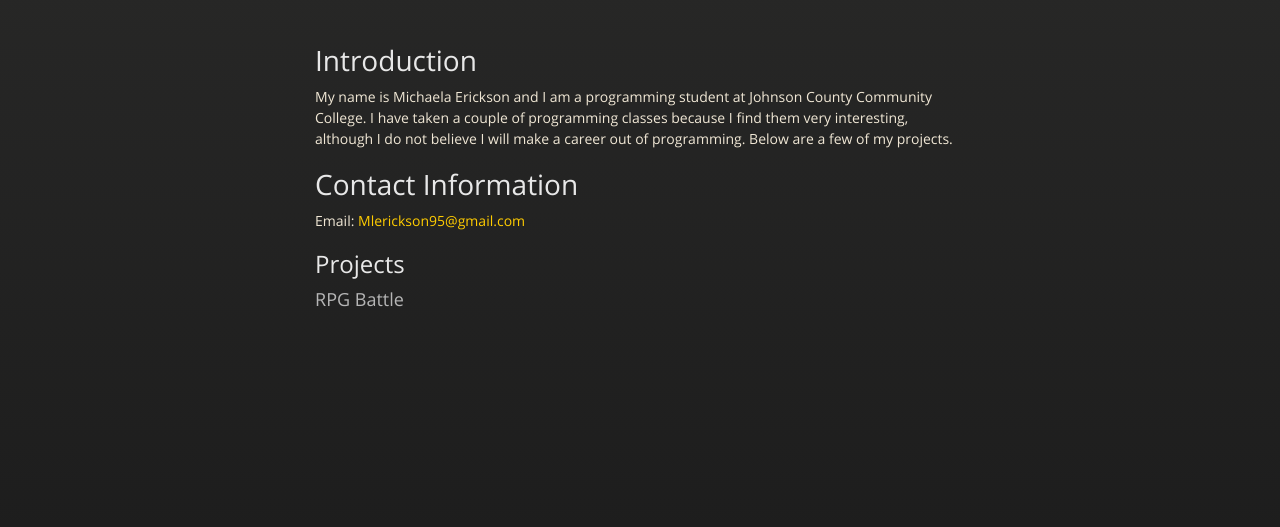
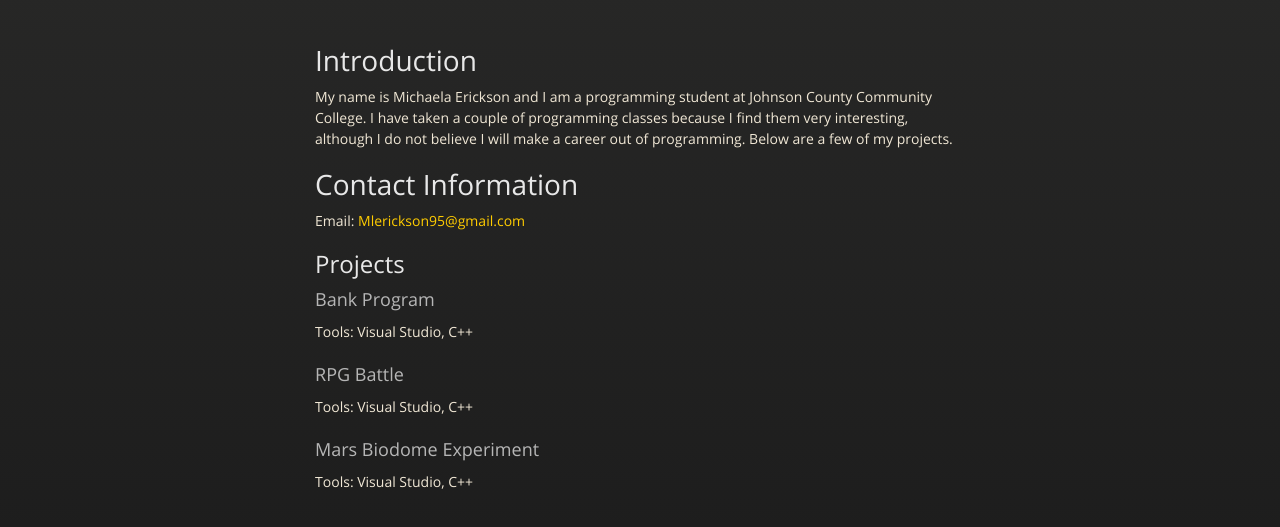
Before and after one commit to Mlerickson95/Mlerickson95.github.io, a plain HTML site: page index.html in a window 1280 px wide. Shown: the part 189-716 px from the top of the page. Drawn offline with nearby package versions, Linux system fonts and the light colour scheme.

Commit message:
Replace master branch with page content via GitHub

```diff
--- a/index.html
+++ b/index.html
@@ -49,7 +49,19 @@
 <a id="projects" class="anchor" href="#projects" aria-hidden="true"><span aria-hidden="true" class="octicon octicon-link"></span></a>Projects</h2>
 
 <h3>
+<a id="bank-program" class="anchor" href="#bank-program" aria-hidden="true"><span aria-hidden="true" class="octicon octicon-link"></span></a>Bank Program</h3>
+
+<p>Tools: Visual Studio, C++</p>
+
+<h3>
 <a id="rpg-battle" class="anchor" href="#rpg-battle" aria-hidden="true"><span aria-hidden="true" class="octicon octicon-link"></span></a>RPG Battle</h3>
+
+<p>Tools: Visual Studio, C++</p>
+
+<h3>
+<a id="mars-biodome-experiment" class="anchor" href="#mars-biodome-experiment" aria-hidden="true"><span aria-hidden="true" class="octicon octicon-link"></span></a>Mars Biodome Experiment</h3>
+
+<p>Tools: Visual Studio, C++</p>
       </section>
 
     </div>
--- a/params.json
+++ b/params.json
@@ -1,6 +1,6 @@
 {
   "name": "Michaela's Portfolio",
   "tagline": "",
-  "body": "# Introduction\r\nMy name is Michaela Erickson and I am a programming student at Johnson County Community College. I have taken a couple of programming classes because I find them very interesting, although I do not believe I will make a career out of programming. Below are a few of my projects.\r\n\r\n# Contact Information\r\nEmail: Mlerickson95@gmail.com\r\n\r\n## Projects\r\n\r\n### RPG Battle\r\n\r\n\r\n",
+  "body": "# Introduction\r\nMy name is Michaela Erickson and I am a programming student at Johnson County Community College. I have taken a couple of programming classes because I find them very interesting, although I do not believe I will make a career out of programming. Below are a few of my projects.\r\n\r\n# Contact Information\r\nEmail: Mlerickson95@gmail.com\r\n\r\n## Projects\r\n\r\n### Bank Program\r\nTools: Visual Studio, C++\r\n\r\n### RPG Battle\r\nTools: Visual Studio, C++\r\n\r\n### Mars Biodome Experiment\r\nTools: Visual Studio, C++\r\n\r\n",
   "note": "Don't delete this file! It's used internally to help with page regeneration."
 }
```
